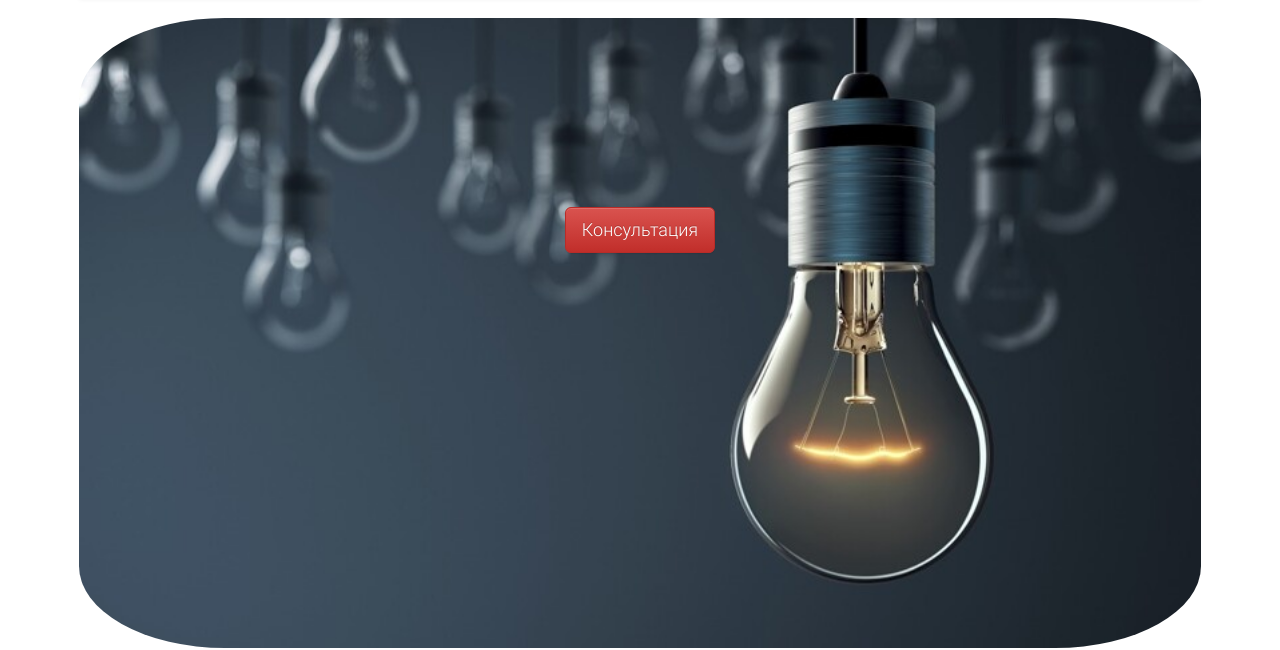
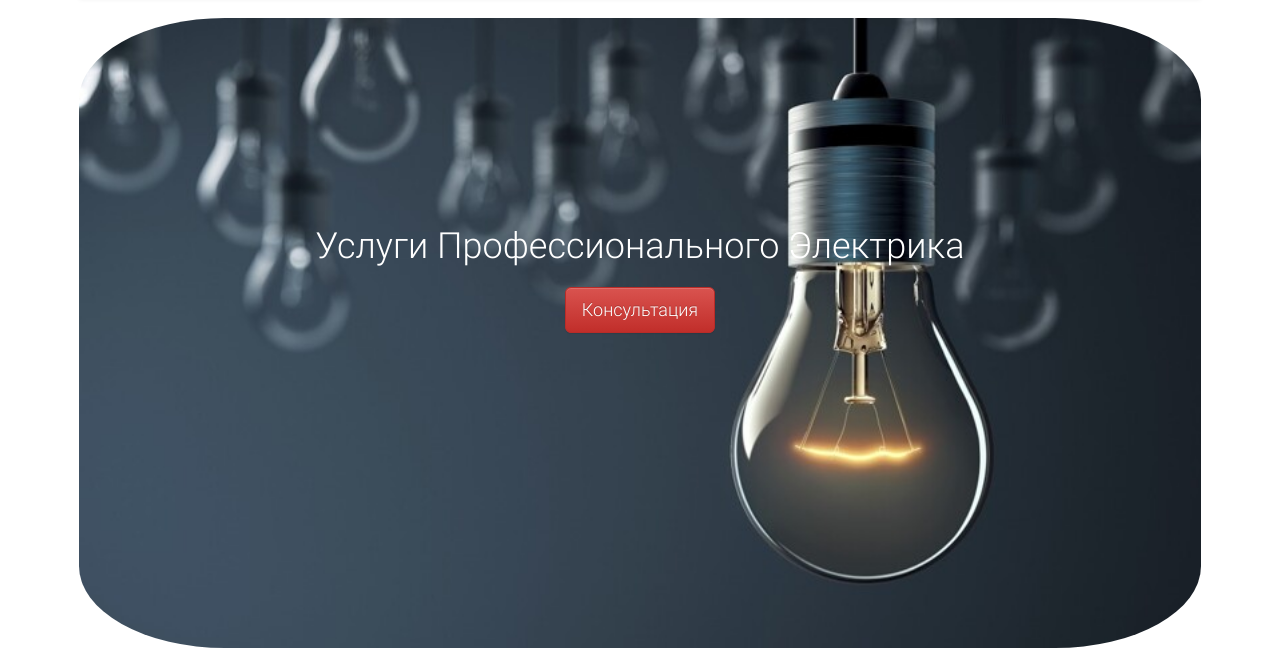
Before and after one commit to bevod001/Electrician, a plain HTML site: page index.html in a window 1280 px wide. Shown: the part 178-828 px from the top of the page. Drawn offline with Linux system fonts and the light colour scheme; files whose address does not match are found by name.

Commit message:
three commit

```diff
--- a/index.html
+++ b/index.html
@@ -83,7 +83,13 @@
             <img src="img/Без названия.jpg" style="width:100%; border-radius: 13%">
             <div id="bannertext" style="position:absolute; top:30%; width:100%; text-align:center; color:white;">
                 <!-- Этот блок будет отображаться на устройствах со средним и большим размером экрана -->
-
+                <div class="hidden-xs lead">
+                    <h1>услуги профессионального электрика</h1>
+                </div>
+                <!-- Этот блок будет отображаться только на устройствах с маленьким экраном -->
+                <div class="hidden-sm hidden-md hidden-lg">
+                    <p class="lead">Услуги Профессионального электрика</p>
+                </div>
                 <!-- Кнопка "Консультация" -->
                 <button type="button" class="btn btn-danger btn-lg" data-toggle="modal" data-target="#exampleModal">
                     Консультация
@@ -94,11 +100,8 @@
                         <div class="modal-content">
                             <!--Содержимое модального окна-->
 
-                            <iframe style="height:610px; overflow:auto;" width="100%" marginwidth="0" marginheight="0"
-                                frameborder="0" src="https://formdesigner.ru/form/iframe/185444">
-                                <p><a
-                                        href="https://formdesigner.ru/form/view/185444">https://formdesigner.ru/form/view/185444</a>
-                                </p>
+                            <iframe style="height:610px; overflow:auto;" width="100%" marginwidth="0" marginheight="0" frameborder="0" src="https://formdesigner.ru/form/iframe/185444">
+                                <p><a href="https://formdesigner.ru/form/view/185444">https://formdesigner.ru/form/view/185444</a></p>
                             </iframe>
 
                         </div>
```
